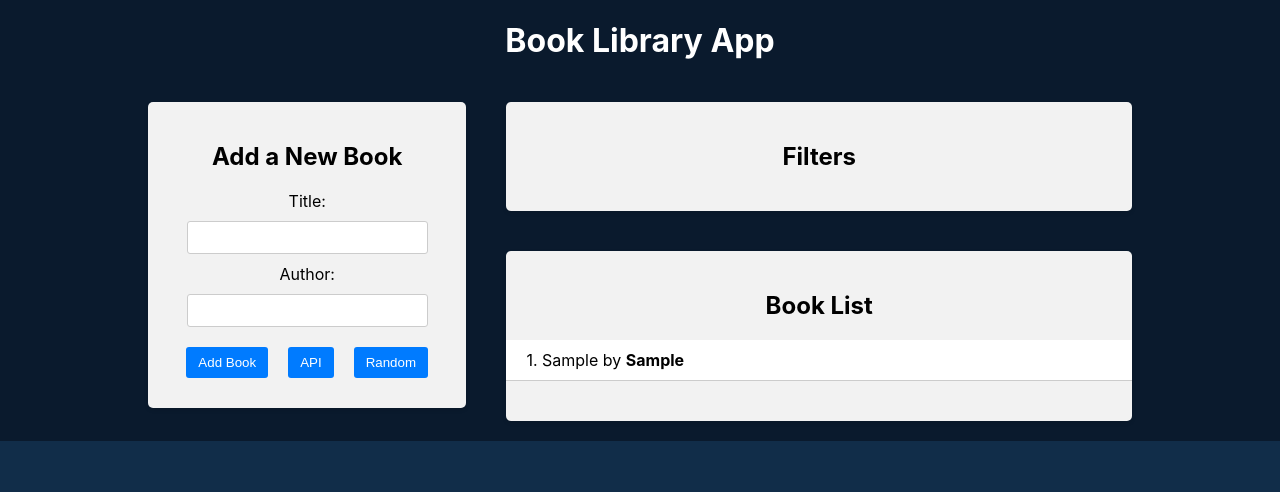
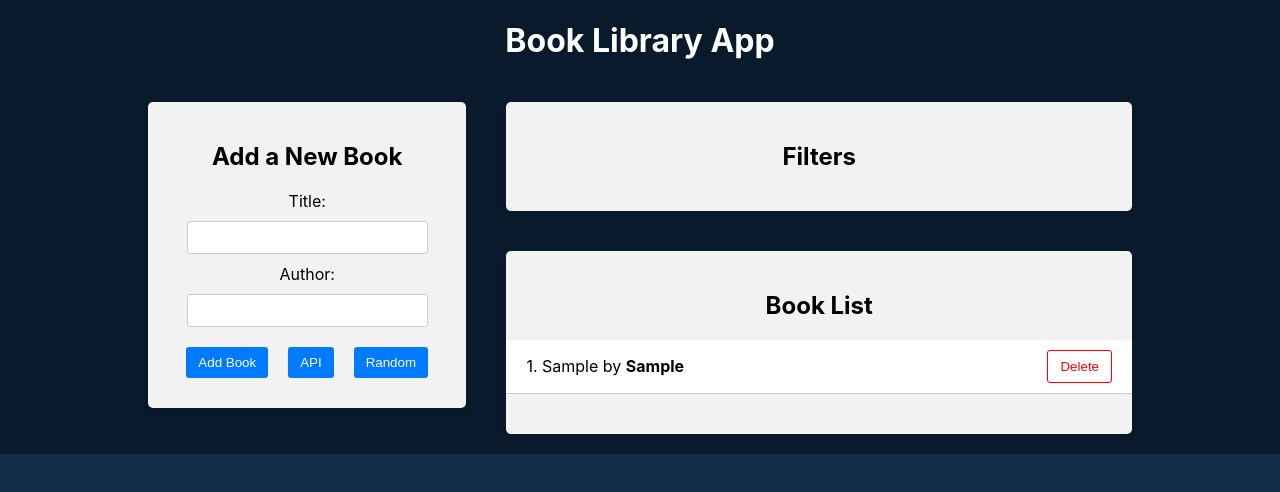
Before and after one commit to Garted/book-app, a React (Create React App) app in the folder frontend/: page / in a window 1280 px wide. Both pictures are taken after typing "Sample", "Sample" into the empty fields and a click on the button "Add Book". Shown: the top 492 px of the page. Built offline with nearby package versions, Linux system fonts and the light colour scheme.

Commit message:
add delete actionCreator

```diff
--- a/frontend/src/components/BookForm/BookForm.js
+++ b/frontend/src/components/BookForm/BookForm.js
@@ -17,7 +17,7 @@ const BookForm = () => {
             setAuthor('');
         }
     };
-    console.log('rendeb');
+
     return (
         <div className="app-block book-form">
             <h2>Add a New Book</h2>
--- a/frontend/src/components/BookList/BookList.js
+++ b/frontend/src/components/BookList/BookList.js
@@ -1,13 +1,14 @@
-import { useSelector } from 'react-redux';
+import { useSelector, useDispatch } from 'react-redux';
 import './BookList.css';
+import { deleteBook } from '../../redux/books/actionCreator';
 
 const BookList = () => {
+    const dispatch = useDispatch();
     const books = useSelector((state) => state.books);
     console.log(books);
     return (
         <div className="app-block book-list">
             <h2>Book List</h2>
-
             {books.length === 0 ? (
                 <p>No books</p>
             ) : (
@@ -18,6 +19,14 @@ const BookList = () => {
                                 {++index}. {book.title} by{' '}
                                 <strong>{book.author}</strong>
                             </div>
+                            <button
+                                onClick={() => {
+                                    dispatch(deleteBook(book.id));
+                                }}
+                                className="book-actions"
+                            >
+                                Delete
+                            </button>
                         </li>
                     ))}
                 </ul>
--- a/frontend/src/redux/books/actionCreator.js
+++ b/frontend/src/redux/books/actionCreator.js
@@ -4,8 +4,8 @@ export const addBook = (newBook) => {
     return { type: ADD_BOOK, payload: newBook };
 };
 
-export const deleteBook = () => {
-    return { type: DELETE_BOOK, payload: {} };
+export const deleteBook = (id) => {
+    return { type: DELETE_BOOK, payload: id };
 };
 
 export const toggleFavoite = () => {
--- a/frontend/src/redux/books/reducer.js
+++ b/frontend/src/redux/books/reducer.js
@@ -7,7 +7,7 @@ const reducer = (state = initialState, action) => {
         case ADD_BOOK:
             return [...state, action.payload];
         case DELETE_BOOK:
-            return state;
+            return state.filter((item) => item.id !== action.payload);
         case TOGGLE_FAVORITE:
             return state;
         default:
```
